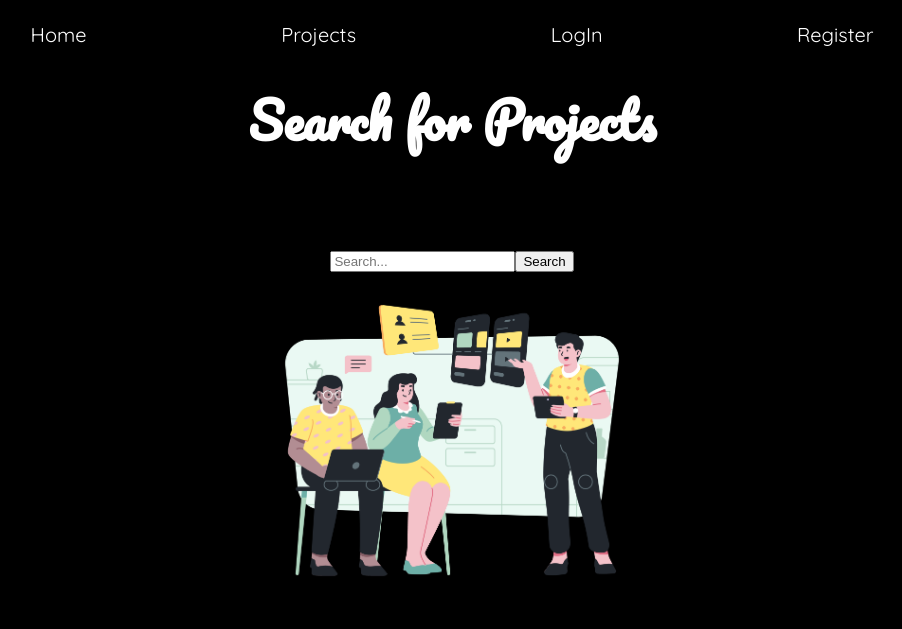
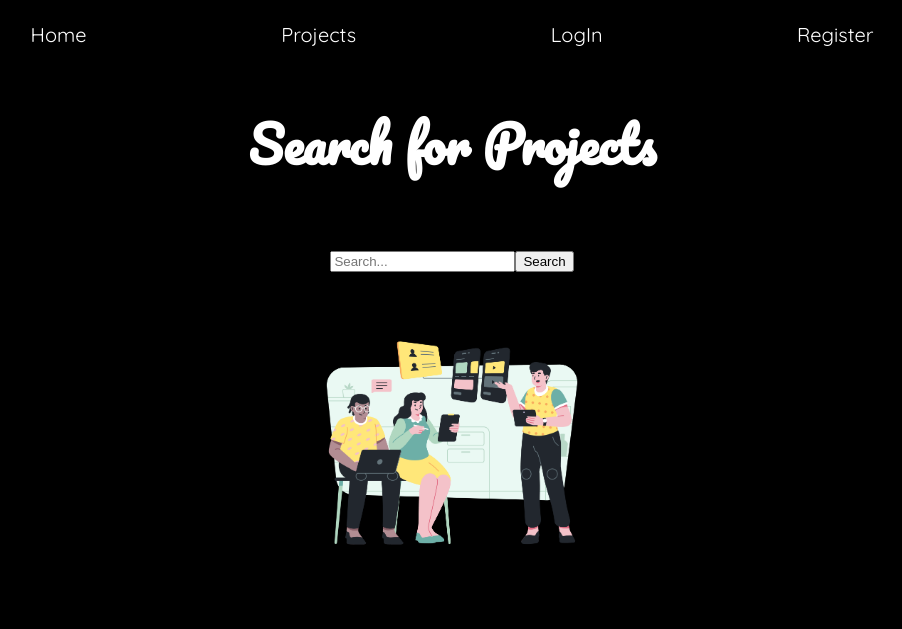
Before and after one commit to Nlopez4/dev_collect, a Django app: page / in a window 1280 px wide. Shown: the top 629 px of the page, without its empty margins (188-1090 px from the left). Run offline with Django 3.2, Linux system fonts and the light colour scheme.

Commit message:
adjusted margins for working links

```diff
--- a/main_app/static/styles/main.css
+++ b/main_app/static/styles/main.css
@@ -28,8 +28,7 @@ body {
 /* SPLASH PAGE */
 .splash-h1 {
   left: 0;
-  line-height: 200px;
-  margin-top: -380px;
+  margin-top: -300px;
   position: absolute;
   text-align: center;
   top: 50%;
@@ -40,13 +39,14 @@ body {
 }
 
 .splash-image {
-  width: 40%;
-  height: 40%;
   object-fit: contain;
+  text-align: center;
   display: block;
   margin-left: auto;
   margin-right: auto;
-  margin-top: -210px;
+  margin-top: -10em;
+  width: 30%;
+  height: 30%;
 }
 
 /* SPLASH PAGE: SEARCH BAR */
```
